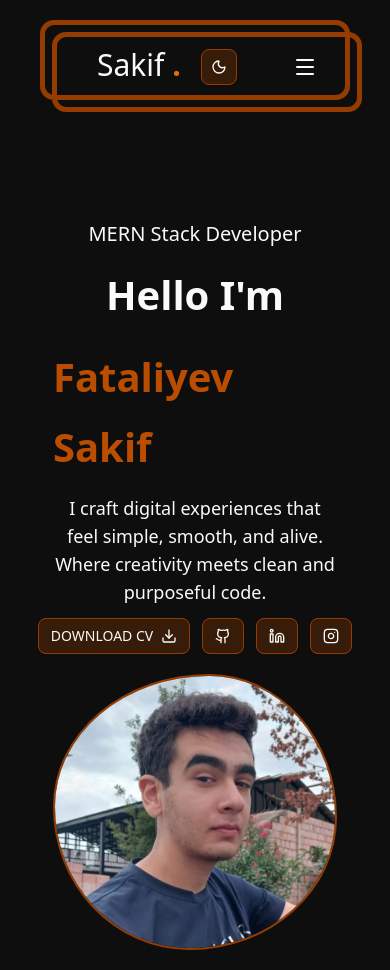
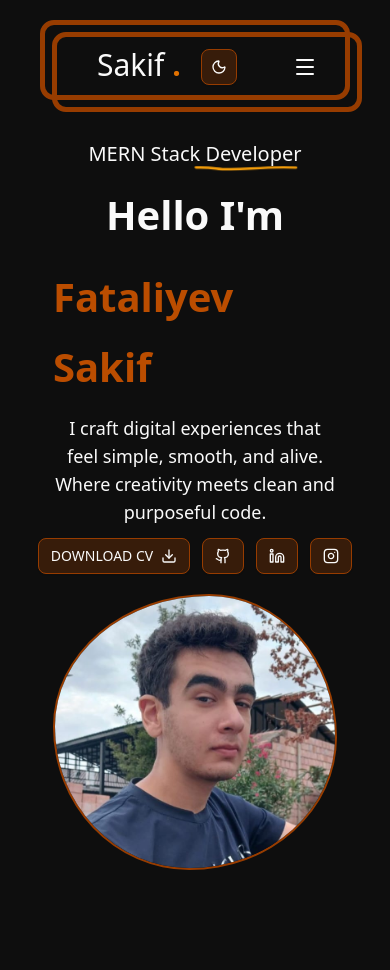
Before and after one commit to Sakiff/portfolio, a React (Vite) app: page / in a window 390 px wide. After the commit the page ends 890 px from the top, so only its background shows below. Built offline with nearby package versions, Linux system fonts and the light colour scheme.

Commit message:
add animations to homepage

```diff
--- a/src/components/Navbar/DesktopBar/DesktopBar.tsx
+++ b/src/components/Navbar/DesktopBar/DesktopBar.tsx
@@ -1,4 +1,4 @@
-import { ModeToggle } from "@/components/Theme/toggle";
+import { ModeToggle } from "@/components/Theme/Toggle";
 import {
   NavigationMenu,
   NavigationMenuItem,
@@ -28,7 +28,10 @@ const DesktopBar = () => {
         <NavigationMenuList>
           {MENU_ITEMS.map(({ label, path }) => (
             <NavigationMenuItem key={path}>
-              <NavigationMenuLink asChild className="text-xl">
+              <NavigationMenuLink
+                asChild
+                className="text-xl transition-all duration-400 "
+              >
                 <Link to={path}>{label}</Link>
               </NavigationMenuLink>
             </NavigationMenuItem>
--- a/src/components/Navbar/Navbar.tsx
+++ b/src/components/Navbar/Navbar.tsx
@@ -3,7 +3,7 @@ import { Link } from "react-router";
 import DesktopBar from "@/components/Navbar/DesktopBar/DesktopBar";
 import { useEffect, useState } from "react";
 import MobileBar from "./MobileBar/MobileBar";
-import { ModeToggle } from "../Theme/toggle";
+import { ModeToggle } from "../Theme/Toggle";
 
 const Navbar = () => {
   const [menuOpen, setMenuOpen] = useState(false);
@@ -32,11 +32,14 @@ const Navbar = () => {
   return (
     <div className={`flex justify-center`}>
       <div className=" w-full xl:w-11/12 relative">
+        {/* Navbar Border 1 */}
         <div
           className={` ${
             menuOpen ? "h-[calc(100vw+100px)]" : "h-20"
           } border-5 border-border rounded-xl transition-all duration-300 ease-in-out `}
         >
+          {/* Navbar Border 2 */}
+
           <div
             className={`${
               menuOpen ? "h-[calc(100vw+100px)]" : "h-20"
@@ -44,9 +47,9 @@ const Navbar = () => {
           >
             <div className="flex items-center justify-between pt-2 px-10 md:justify-around md:px-0 ">
               {/* Logo */}
-              <div className="flex items-center gap-5">
+              <div className="flex items-center gap-5 ">
                 <Link to={"/"}>
-                  <h1 className="text-3xl">
+                  <h1 className="text-3xl transition-all duration-400">
                     Sakif <strong className="text-amber-600">.</strong>
                   </h1>
                 </Link>
--- a/src/index.css
+++ b/src/index.css
@@ -58,7 +58,7 @@
   --secondary-foreground: oklch(0.205 0 0);
   --muted: oklch(0.97 0 0);
   --muted-foreground: oklch(0.556 0 0);
-  --accent: oklch(0.97 0 0);
+  --accent: oklch(73.19% 0.18567 52.927 / 0.581);
   --accent-foreground: oklch(0.205 0 0);
   --destructive: oklch(0.577 0.245 27.325);
   --border: oklch(66.6% 0.179 58.318);
@@ -92,7 +92,7 @@
   --secondary-foreground: oklch(0.985 0 0);
   --muted: oklch(0.269 0 0);
   --muted-foreground: oklch(0.708 0 0);
-  --accent: oklch(0.269 0 0);
+  --accent: oklch(47.467% 0.13574 44.969 / 0.403);
   --accent-foreground: oklch(0.985 0 0);
   --destructive: oklch(0.704 0.191 22.216);
   --border: oklch(47.3% 0.137 46.201);
--- a/src/pages/HomePage/HomePage.module.css
+++ b/src/pages/HomePage/HomePage.module.css
@@ -33,3 +33,52 @@
     border-radius: 48% 52% 45% 55% / 55% 45% 55% 45%;
   }
 }
+.handUnderlineWrapper {
+  position: relative;
+  display: inline-block;
+}
+
+.handUnderlineSvg {
+  position: absolute;
+  left: 0;
+  bottom: -6px;
+  width: 100%;
+  height: 16px;
+  pointer-events: none;
+}
+
+.handUnderlinePath {
+  fill: none;
+  stroke: #f59e0b;
+  stroke-width: 3;
+  stroke-linecap: round;
+  stroke-linejoin: round;
+  stroke-dasharray: 140;
+  stroke-dashoffset: 140;
+  animation: drawUnderline 3s ease-in-out infinite;
+}
+
+@keyframes drawUnderline {
+  0% {
+    stroke-dashoffset: 140;
+    opacity: 0;
+  }
+
+  15% {
+    opacity: 1;
+  }
+
+  55% {
+    stroke-dashoffset: 0;
+    opacity: 1;
+  }
+
+  85% {
+    opacity: 1;
+  }
+
+  100% {
+    stroke-dashoffset: -140;
+    opacity: 0;
+  }
+}
--- a/src/pages/HomePage/HomePage.tsx
+++ b/src/pages/HomePage/HomePage.tsx
@@ -25,11 +25,29 @@ const SOCIAL_LINKS: readonly SocialLinkIcon[] = [
 
 const HomePage = () => {
   return (
-    <div className="flex items-center justify-center pt-20">
+    <div className="flex items-center justify-center pt-0 lg:pt-20">
       <div className="flex items-center justify-around pt-10 w-11/12 flex-col lg:flex-row gap-5 lg:gap-0 ">
         {/* Hero Text (Left Side) */}
         <div className="flex items-center lg:items-start  flex-col gap-3 lg:gap-2 w-full lg:w-1/3">
-          <span className="text-xl">MERN Stack Developer</span>
+          <div className={styles.handUnderlineWrapper}>
+            <span className="relative z-10 text-xl">MERN Stack Developer</span>
+
+            <svg
+              className={styles.handUnderlineSvg}
+              viewBox="0 0 200 20"
+              preserveAspectRatio="none"
+            >
+              <path
+                className={styles.handUnderlinePath}
+                d="
+        M5 12
+        C 20 16, 40 8, 60 12
+        C 80 16, 100 9, 120 13
+        C 140 17, 160 10, 195 12
+      "
+              />
+            </svg>
+          </div>
           <strong className={styles.fontSize}>Hello I'm</strong>
           <strong className={` text-amber-700 ${styles.fontSize}`}>
             Fataliyev Sakif
```
